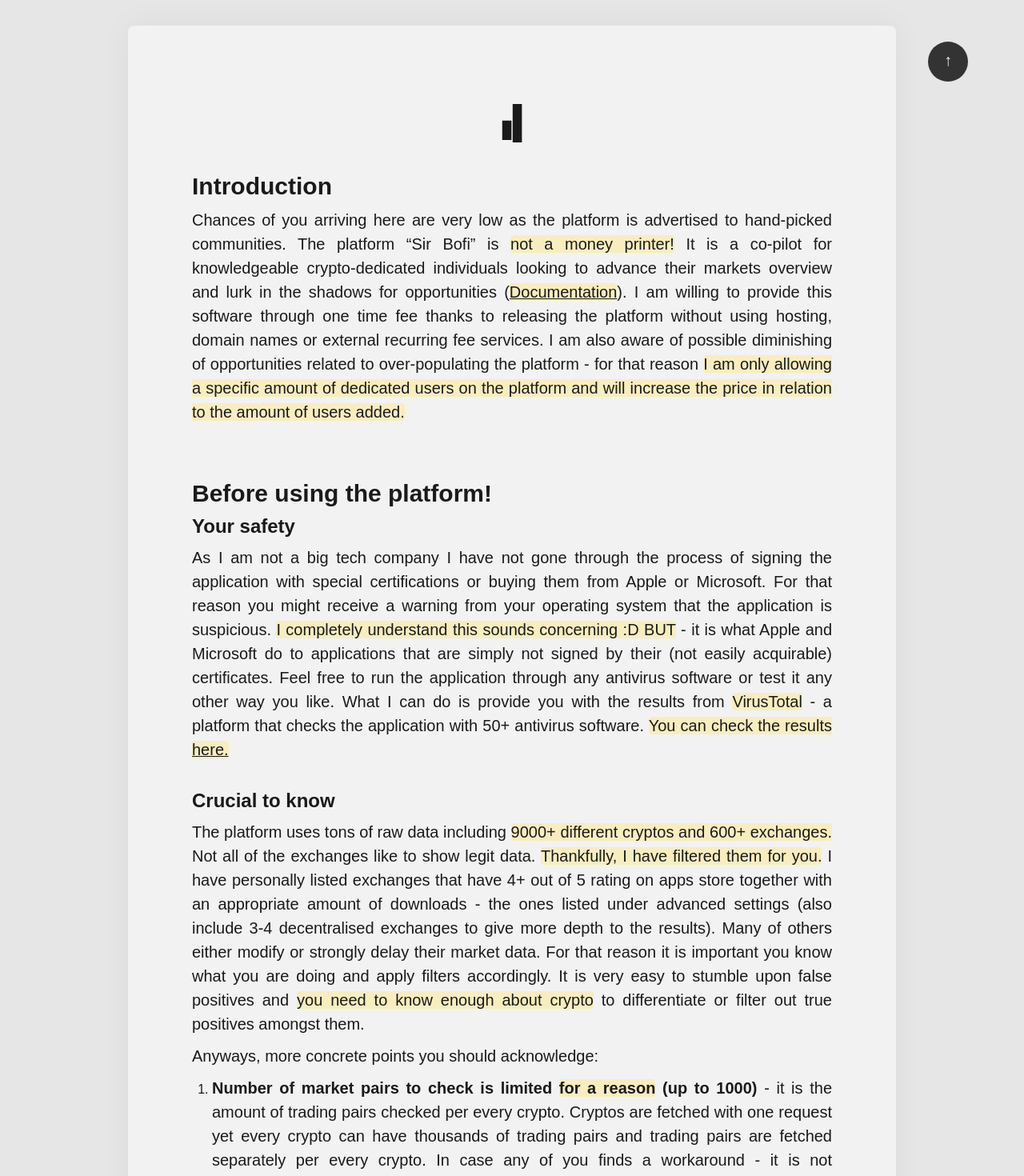
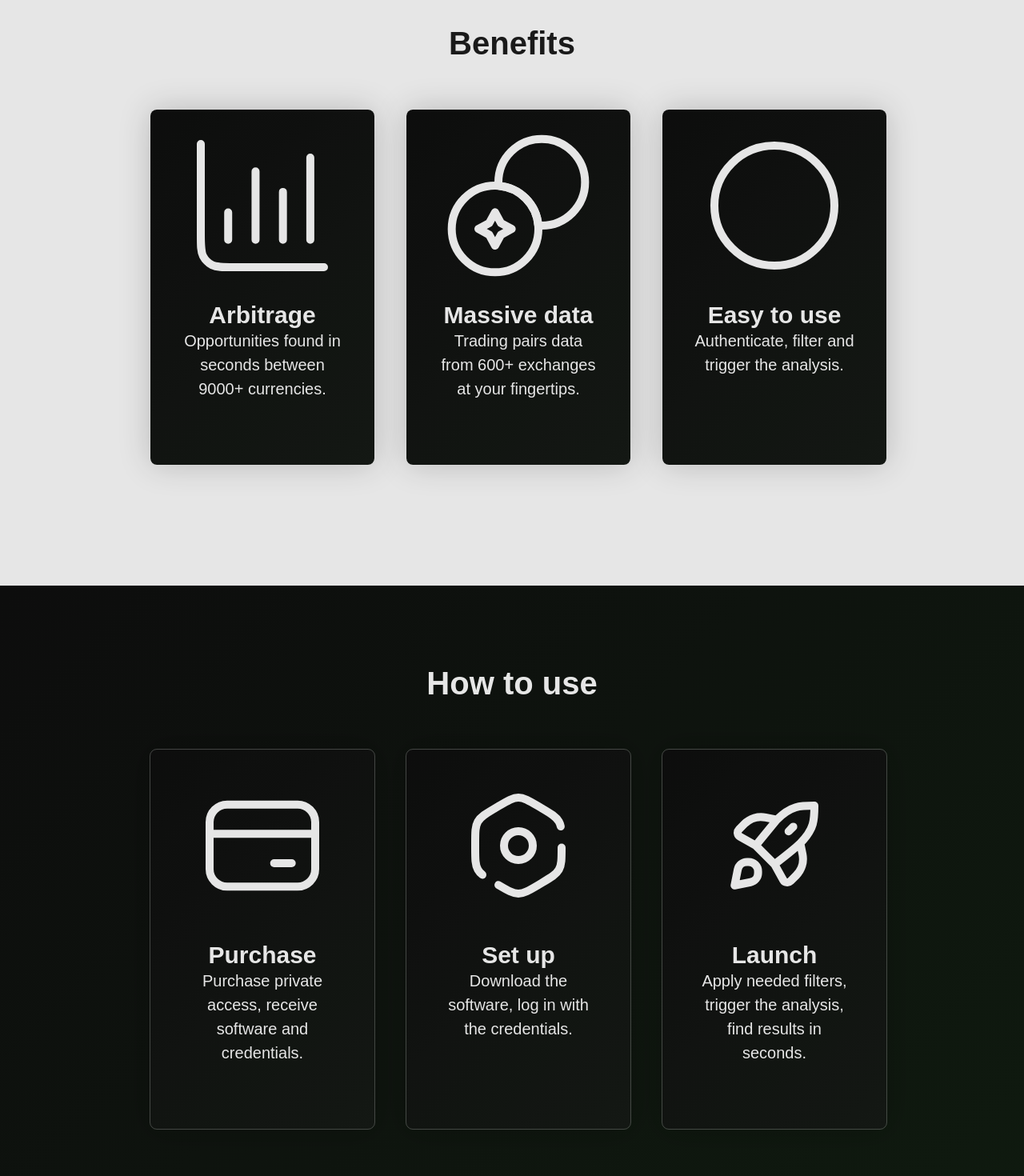
Before and after one commit to EharK/Sir_Bofi_Landing, a Svelte app: page / in a window 1280 px wide. Shown: the part 1260-2730 px from the top of the page at 80% size. Built offline with nearby package versions, Linux system fonts and the light colour scheme.

Commit message:
prelaunch

```diff
--- a/src/App.svelte
+++ b/src/App.svelte
@@ -27,7 +27,8 @@
         return false;
     }
     const purchase = function () {
-        window.open("https://buy.stripe.com/fZedSn9pX97DbXq6oo", "_blank");
+        // private_cache
+        return true;
     }
 
     const typeWriterIterator = function (str) {
@@ -92,8 +93,8 @@
                         <span class="text-glow">Available</span>
                     {/if}
                     {#if !position_available}
-                        <button class="{!cfasl ? '' : 'disabled'}" on:click={() => gkrlef(1)}>
-                            <span>Check for availability</span>
+                        <button class="{!cfasl ? '' : 'disabled'} coming-soon" on:click={() => gkrlef(1)}>
+                            <span>Coming soon</span>
                         </button>
                     {:else}
                         <button class="{!cfasl ? '' : 'disabled'}" on:click={() => purchase()}>
@@ -102,7 +103,7 @@
                     {/if}
                 </div>
             </div>
-            <div class="pad">
+            <!--div class="pad">
                 <div class="col">
                     <h3>Tailored software</h3>
                     <p class="text">
@@ -119,7 +120,7 @@
                         </button>
                     </div>
                 </div>
-            </div>
+            </div-->
         </div>
         <div class="col center">
             <h2>Demonstration</h2>
@@ -134,8 +135,8 @@
                     <span class="text-glow">Available</span>
                 {/if}
                 {#if !position_available}
-                    <button class="{!cfasl ? '' : 'disabled'} big-button" on:click={() => gkrlef(1)}>
-                        <span>Check for availability</span>
+                    <button class="{!cfasl ? '' : 'disabled'} big-button coming-soon" on:click={() => gkrlef(1)}>
+                        <span>Coming soon</span>
                     </button>
                 {:else}
                     <button class="{!cfasl ? '' : 'disabled'} big-button" on:click={() => purchase()}>
@@ -155,6 +156,106 @@
         <div class="ambient-wrapper">
             <div class="ambient">
                 @
+            </div>
+        </div>
+    </div>
+    <div class="secondary-container main-points-section benefits">
+        <div class="section">
+            <h1>Benefits</h1>
+            <div class="base-row main-points-row">
+                <div class="base-col point-pad">
+                    <svg xmlns="http://www.w3.org/2000/svg" width="200" height="200" viewBox="0 0 200 200" fill="none">
+                        <path d="M177 177H64.0667C49.692 177 42.5046 177 37.0143 174.202C32.1847 171.742 28.2582 167.816 25.7975 162.986C23 157.495 23 150.308 23 135.933V23M125.667 82.8889V142.778M57.2222 108.556V142.778M159.889 40.1111V142.778M91.4444 57.2222V142.778"
+                              stroke="black" stroke-width="10" stroke-linecap="round" stroke-linejoin="round"/>
+                    </svg>
+                    <h2>Arbitrage</h2>
+                    <p>
+                        Opportunities found in seconds between 9000+ currencies.
+                    </p>
+                </div>
+                <div class="base-col point-pad">
+                    <svg xmlns="http://www.w3.org/2000/svg" width="200" height="200" viewBox="0 0 200 200" fill="none">
+                        <path d="M183.333 70.8334C183.333 100.75 159.083 125 129.167 125C127.75 125 126.25 124.917 124.833 124.833C122.75 98.4167 101.583 77.2499 75.1666 75.1666C75.0832 73.7499 75 72.25 75 70.8334C75 40.9167 99.25 16.6667 129.167 16.6667C159.083 16.6667 183.333 40.9167 183.333 70.8334Z"
+                              stroke="#292D32" stroke-width="10" stroke-linecap="round" stroke-linejoin="round"/>
+                        <path d="M125 129.167C125 159.083 100.75 183.333 70.8333 183.333C40.9166 183.333 16.6666 159.083 16.6666 129.167C16.6666 99.25 40.9166 75 70.8333 75C72.25 75 73.7499 75.0832 75.1665 75.1666C101.583 77.2499 122.75 98.4167 124.833 124.833C124.917 126.25 125 127.75 125 129.167Z"
+                              stroke="#292D32" stroke-width="10" stroke-linecap="round" stroke-linejoin="round"/>
+                        <path d="M63.5 121.833L70.8333 108.333L78.1667 121.833L91.6667 129.167L78.1667 136.5L70.8333 150L63.5 136.5L50 129.167L63.5 121.833Z"
+                              stroke="#292D32" stroke-width="10" stroke-linecap="round" stroke-linejoin="round"/>
+                    </svg>
+                    <h2>Massive data</h2>
+                    <p>
+                        Trading pairs data from 600+ exchanges at your fingertips.
+                    </p>
+                </div>
+                <div class="base-col point-pad">
+                    <svg xmlns="http://www.w3.org/2000/svg" width="200" height="200" viewBox="0 0 200 200" fill="none">
+                        <path d="M175 100C175 141.422 141.422 175 100 175C58.5787 175 25 141.422 25 100C25 58.5787 58.5787 25 100 25C141.422 25 175 58.5787 175 100Z"
+                              stroke="black" stroke-width="10" stroke-linecap="round" stroke-linejoin="round"/>
+                    </svg>
+                    <h2>Easy to use</h2>
+                    <p>
+                        Authenticate, filter and trigger the analysis.
+                    </p>
+                </div>
+            </div>
+        </div>
+    </div>
+    <div class="secondary-container main-points-section how-to-use">
+        <div class="section">
+            <h1>How to use</h1>
+            <div class="base-row main-points-row">
+                <div class="base-col point-pad">
+                    <svg xmlns="http://www.w3.org/2000/svg" width="200" height="200" viewBox="0 0 200 200" fill="none">
+                        <path d="M34 70.6666C34 58.5164 43.8498 48.6666 56 48.6666H144C156.151 48.6666 166 58.5164 166 70.6666V129.333C166 141.484 156.151 151.333 144 151.333H56C43.8498 151.333 34 141.484 34 129.333V70.6666Z"
+                              stroke="#e6e6e6" stroke-width="10"/>
+                        <path d="M34 85.3333H166" stroke="#e6e6e6" stroke-width="10"/>
+                        <path d="M114.667 122H136.667" stroke="#e6e6e6" stroke-width="10" stroke-linecap="round"/>
+                    </svg>
+                    <h2>Purchase</h2>
+                    <p>
+                        Purchase private access,
+                        receive software and credentials.
+                    </p>
+                </div>
+                <div class="base-col point-pad">
+                    <svg xmlns="http://www.w3.org/2000/svg" width="200" height="200" viewBox="0 0 200 200" fill="none">
+                        <path d="M75.0585 149.187C87.2308 156.396 93.3172 160 100 160C106.683 160 112.769 156.396 124.941 149.187L129.059 146.749C141.231 139.541 147.317 135.936 150.659 130C154 124.064 154 116.855 154 102.438M152.888 76C152.396 73.7655 151.685 71.8228 150.659 70C147.317 64.0634 141.231 60.4592 129.059 53.2508L124.941 50.8127C112.769 43.6042 106.683 40 100 40C93.3172 40 87.2308 43.6042 75.0585 50.8127L70.9415 53.2508C58.7692 60.4592 52.683 64.0634 49.3415 70C46 75.9366 46 83.145 46 97.5622V102.438C46 116.855 46 124.064 49.3415 130C50.6996 132.413 52.511 134.44 55 136.481"
+                              stroke="#e6e6e6" stroke-width="10" stroke-linecap="round"/>
+                        <path d="M100 118C109.941 118 118 109.941 118 100C118 90.0589 109.941 82 100 82C90.0589 82 82 90.0589 82 100C82 109.941 90.0589 118 100 118Z"
+                              stroke="#e6e6e6" stroke-width="10"/>
+                    </svg>
+                    <h2>Set up</h2>
+                    <p>
+                        Download the software,
+                        log in with the credentials.
+                    </p>
+                </div>
+                <div class="base-col point-pad">
+                    <svg xmlns="http://www.w3.org/2000/svg" width="200" height="200" viewBox="0 0 200 200" fill="none">
+                        <g clip-path="url(#clip0_1_5)">
+                            <mask id="mask0_1_5" style="mask-type:luminance" maskUnits="userSpaceOnUse" x="0" y="0"
+                                  width="200" height="200">
+                                <path d="M200 0H0V200H200V0Z" fill="white"/>
+                            </mask>
+                            <g mask="url(#mask0_1_5)">
+                                <path d="M132.397 96.9412C125.8 103.538 100.125 123.346 100.125 123.346M132.397 96.9412C150 79.3382 150 67.6029 150 50C132.397 50 120.662 50 103.059 67.6029M132.397 96.9412L135.185 110.883C137.109 120.502 134.099 130.445 127.162 137.382L120.294 144.25C117.538 147.006 112.909 146.358 111.017 142.95L100.125 123.346M100.125 123.346L76.6544 99.875M103.059 67.6029L76.6544 99.875M103.059 67.6029L89.117 64.8146C79.4982 62.8908 69.5543 65.9016 62.6181 72.8378L55.7505 79.7054C52.994 82.4619 53.6423 87.0906 57.05 88.9835L76.6544 99.875M123.596 76.4073L117.728 82.2749M50.25 149.75L70.1544 145.769C75.6398 144.672 79.5882 139.856 79.5882 134.262V132.147C79.5882 125.666 74.3342 120.412 67.8529 120.412H65.7383C60.1443 120.412 55.328 124.36 54.2309 129.846L50.25 149.75Z"
+                                      stroke="#e6e6e6" stroke-width="10" stroke-linecap="round"
+                                      stroke-linejoin="round"/>
+                            </g>
+                        </g>
+                        <defs>
+                            <clipPath id="clip0_1_5">
+                                <rect width="200" height="200" fill="white"/>
+                            </clipPath>
+                        </defs>
+                    </svg>
+                    <h2>Launch</h2>
+                    <p>
+                        Apply needed filters,
+                        trigger the analysis,
+                        find results in seconds.
+                    </p>
+                </div>
             </div>
         </div>
     </div>
@@ -345,8 +446,8 @@
                     <span class="spinner"></span>
                 {/if}
                 {#if !position_available}
-                    <button class="{!cfasl ? '' : 'disabled'} big-button dark" on:click={() => gkrlef(1)}>
-                        <span>Check for availability</span>
+                    <button class="{!cfasl ? '' : 'disabled'} big-button dark coming-soon" on:click={() => gkrlef(1)}>
+                        <span>Coming soon</span>
                     </button>
                 {:else}
                     <button class="{!cfasl ? '' : 'disabled'} big-button dark" on:click={() => purchase()}>
@@ -364,6 +465,79 @@
 </main>
 
 <style>
+
+    .main-points-section.how-to-use {
+        background: linear-gradient(-45deg, #0f1a0f 0%, #0d0d0d 100%);
+        color: var(--slight) !important;
+    }
+
+    .base-row {
+        display: flex;
+        flex-direction: row;
+        justify-content: space-around;
+        max-width: 1920px;
+    }
+
+    .base-col {
+        display: flex;
+        flex-direction: column;
+        max-width: 960px;
+        width: 100%;
+    }
+
+    .section {
+        width: 100%;
+        display: flex;
+        flex-direction: column;
+        align-items: center;
+    }
+
+    .how-to-use h1,
+    .benefits h1 {
+        padding-bottom: 40px;
+    }
+
+    .main-points-row {
+        width: 80%;
+        padding: 20px;
+        gap: 40px;
+        color: var(--slight);
+    }
+
+    .point-pad {
+        align-items: center;
+        padding: 20px 40px 80px 40px;
+        background: linear-gradient(-45deg, #0f1a0f 0%, #0d0d0d 100%);
+        filter: grayscale(0.6);
+        outline: hsla(0deg, 0%, 90%, 0.25) 1px solid;
+        border-radius: 8px;
+        box-shadow: 0 0 40px rgba(0, 0, 0, 0.2);
+        transition: all 0.5s ease;
+    }
+
+    .point-pad:hover {
+        filter: grayscale(0);
+        outline: #99ff99 1px solid;
+        box-shadow: 0 0 40px rgba(33, 255, 35, 0.15);
+    }
+
+    .point-pad svg {
+        margin-bottom: 20px;
+    }
+
+    .point-pad path {
+        stroke: var(--slight);
+        transition: all 0.3s ease;
+    }
+
+    .point-pad:hover path {
+        stroke: var(--glow-green);
+        filter: drop-shadow(0 0 10px var(--sglow-green));
+    }
+
+    .point-pad p {
+        text-align: center;
+    }
 
     .spinner-with-button-wrapper {
         display: flex;
@@ -384,13 +558,8 @@
         border-radius: 4px;
     }
 
-    .relative {
-        position: relative;
-        overflow: hidden;
-    }
-
-    .absolute {
-        position: absolute;
+    h3 {
+        font-size: 28px !important;
     }
 
     .ambient-wrapper {
@@ -473,6 +642,7 @@
 
     .back-up-button-wrapper {
         position: sticky;
+        pointer-events: none;
         bottom: 50px;
         width: 100%;
         display: flex;
@@ -481,6 +651,7 @@
     }
 
     .back-up-button {
+        pointer-events: all !important;
         background-color: var(--sdark);
         border-radius: 50%;
         aspect-ratio: 1/1;
@@ -618,7 +789,7 @@
         display: flex;
         align-items: center;
         flex-direction: column;
-        gap: 10px;
+        gap: 140px;
         min-height: 100vh;
         padding: 100px 50px;
         color: var(--dark);
--- a/src/app.css
+++ b/src/app.css
@@ -91,6 +91,10 @@
     border: 1px solid var(--glow-green);
 }
 
+.coming-soon {
+    pointer-events: none;
+}
+
 .disabled {
     opacity: 0.5;
     cursor: unset;
```
Also changed, not shown: 5 other files (tests, documents, lock files or other folders).
